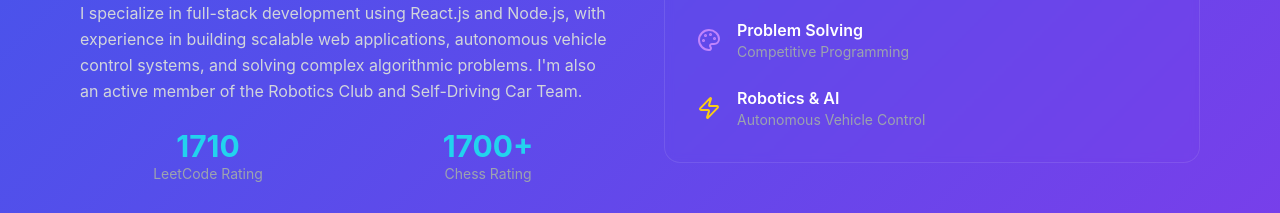
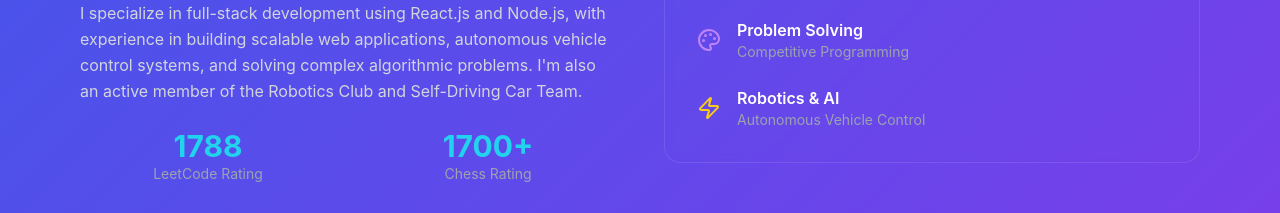
Before and after one commit to avinash4904/portfolio, a React (Vite) app: page / in a window 1280 px wide. Shown: the part 1280-1493 px from the top of the page. Built offline with nearby package versions, Linux system fonts and the light colour scheme.

Commit message:
data updated

```diff
--- a/src/Portfolio.jsx
+++ b/src/Portfolio.jsx
@@ -72,7 +72,7 @@ const Portfolio = () => {
       link2: 'https://github.com/AshutoshMadhesiya/RideEase'
     },
     {
-      title: 'Nestora – Airbnb-Lite Platform',
+      title: 'Nestora – Accomodation Platform',
       description: 'Full-stack accommodation platform inspired by Airbnb with React.js frontend and Node.js/Express backend. Includes secure authentication and interactive maps.',
       tech: ['React.js', 'Node.js', 'Express', 'MongoDB', 'JWT', 'Tailwind CSS'],
       image: 'https://images.unsplash.com/photo-1564013799919-ab600027ffc6?w=400',
@@ -234,7 +234,7 @@ const Portfolio = () => {
               <div className="grid grid-cols-2 gap-6">
 
                 <div className="text-center">
-                  <div className="text-3xl font-bold text-cyan-400">1710</div>
+                  <div className="text-3xl font-bold text-cyan-400">1788</div>
                   <div className="text-sm text-gray-400">LeetCode Rating</div>
                 </div>
                 <div className="text-center">
@@ -508,7 +508,7 @@ const Portfolio = () => {
                     className="flex items-center space-x-3 hover:text-green-300 transition"
                   >
                     <Code className="text-green-400" size={22} />
-                    <span className="text-gray-300 ">Top 13% LeetCoder (1710 rating)</span>
+                    <span className="text-gray-300 ">Top 10% LeetCoder (1788 rating)</span>
                   </a>
 
                   <div className="flex items-center space-x-3">
```
